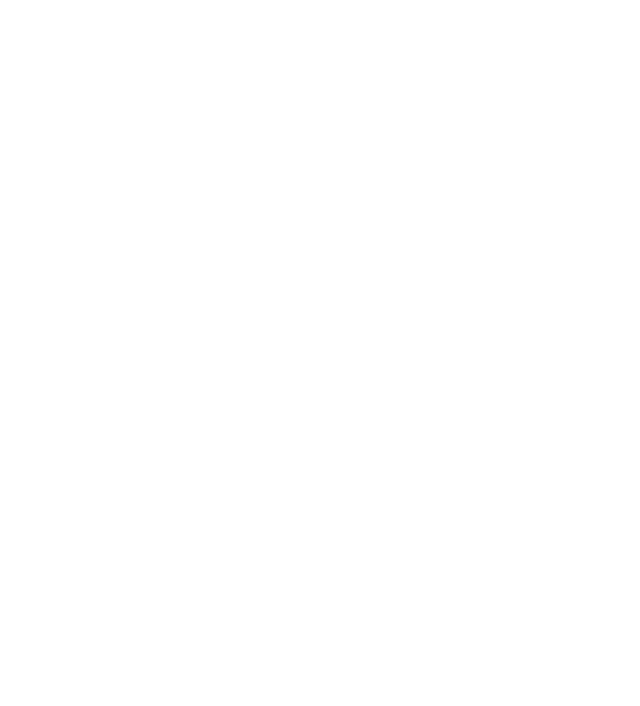
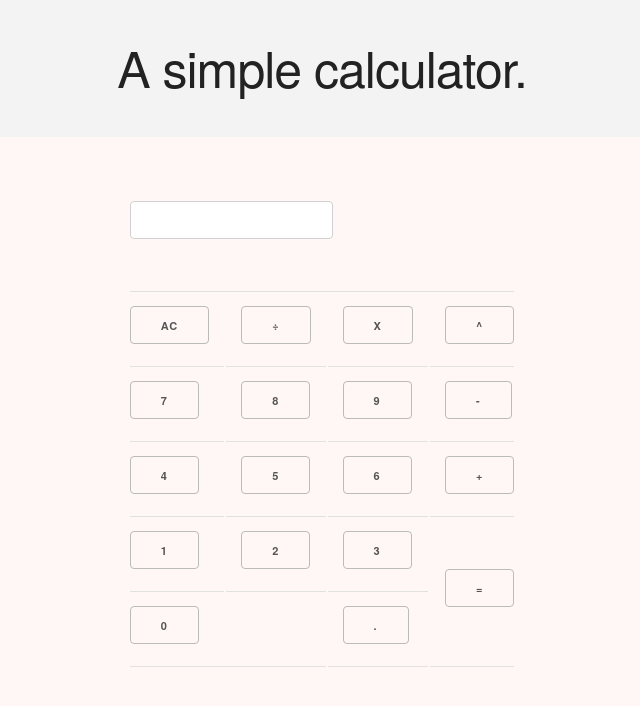
Before and after one commit to talor-hammond/calculator, a plain HTML site: page index.html in a window 1280 px wide. Shown: the whole page, without its empty margins (318-958 px from the left). Drawn offline with nearby package versions, Linux system fonts and the light colour scheme.

Commit message:
complete first html markup

```diff
--- a/index.html
+++ b/index.html
@@ -18,6 +18,10 @@
 
 <body>
 
+    <header>
+        <h1 class="heading">A simple calculator.</h1>
+    </header>
+
     <div class="container">
 
         <div class="row">
@@ -27,7 +31,82 @@
                 <!-- CALCULATOR MARKUP -->
                 <table>
 
+                    <tr>
+                        <td colspan="4">
+                            <form>
+                                <input type="text" />
+                            </form>
+                        </td>
+                    </tr>
 
+                    <tr>
+                        <td>
+                            <input type="button" value="AC" class="button">
+                        </td>
+                        <td>
+                            <input type="button" value="÷" class="button">
+                        </td>
+                        <td>
+                            <input type="button" value="x" class="button">
+                        </td>
+                        <td>
+                            <input type="button" value="^" class="button">
+                        </td>
+                    </tr>
+
+                    <tr>
+                        <td>
+                            <input type="button" value="7" class="button">
+                        </td>
+                        <td>
+                            <input type="button" value="8" class="button">
+                        </td>
+                        <td>
+                            <input type="button" value="9" class="button">
+                        </td>
+                        <td>
+                            <input type="button" value="-" class="button">
+                        </td>
+                    </tr>
+
+                    <tr>
+                        <td>
+                            <input type="button" value="4" class="button">
+                        </td>
+                        <td>
+                            <input type="button" value="5" class="button">
+                        </td>
+                        <td>
+                            <input type="button" value="6" class="button">
+                        </td>
+                        <td>
+                            <input type="button" value="+" class="button">
+                        </td>
+                    </tr>
+
+                    <tr>
+                        <td>
+                            <input type="button" value="1" class="button">
+                        </td>
+                        <td>
+                            <input type="button" value="2" class="button">
+                        </td>
+                        <td>
+                            <input type="button" value="3" class="button">
+                        </td>
+                        <td rowspan="2">
+                            <input type="button" value="=" class="twoHigh button">
+                        </td>
+                    </tr>
+
+                    <tr>
+                        <td colspan="2">
+                            <input type="button" value="0" class="twoWide button">
+                        </td>
+                        <td>
+                            <input type="button" value="." class="button">
+                        </td>
+                    </tr>
 
                 </table>
 
--- a/styles.css
+++ b/styles.css
@@ -0,0 +1,30 @@
+body {
+    background-color: #fef7f5;
+}
+
+/* .container {
+
+} */
+
+header {
+    background-color: #f3f3f3;
+    width: 100%;
+    height: 100px;
+    padding-top: 37px;
+    margin-bottom: 50px
+}
+
+.heading {
+    text-align: center;
+
+}
+
+table {
+    width: 35%;
+    margin-left: auto;
+    margin-right: auto;
+}
+
+/* .button {
+
+} */
```
